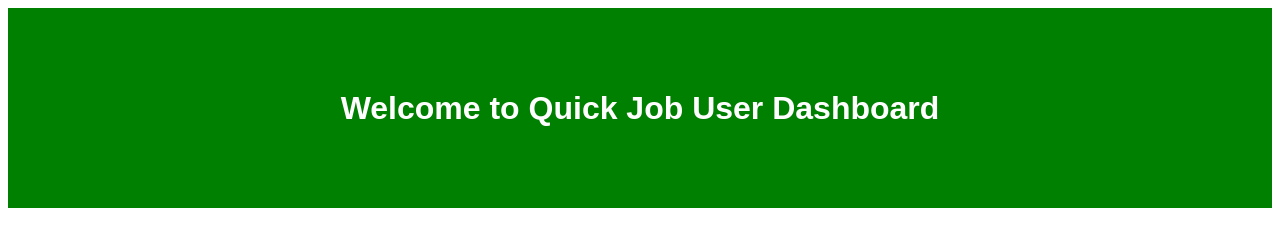
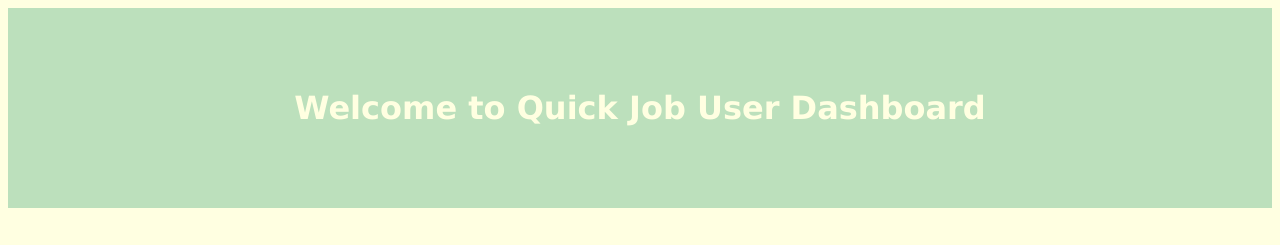
Before and after one commit to Alirezakargar27/QuickJobAlert-Hackathon-winner-project, a plain HTML site: page job_index.html in a window 1280 px wide. Shown: the top 245 px of the page. Drawn offline with Linux system fonts and the light colour scheme.

Commit message:
added html file for website generation

```diff
--- a/job_index.html
+++ b/job_index.html
@@ -22,11 +22,13 @@
         <style>
             body {
                 font-family: Arial, Helvetica, sans-serif;
+                background-color: rgb(255, 255, 225);
+                font-family: Verdana, Geneva, Tahoma, sans-serif;
             }
 
             header {
-                background-color: green;
-                color: white;
+                background-color: rgb(188, 224, 188);
+                color: rgb(255, 255, 225);
                 display: flex;
                 align-items: center;
                 justify-content: center;
@@ -79,7 +81,22 @@
         </header>
 
         <div class="container">
-            <div>                         <h1>Ali Kar</h1>                         <ul>                             <li>                         <div class="card">                             <img class="card-image" src='https://cdn.pixabay.com/photo/2017/10/17/10/05/job-2860035_1280.jpg' />                             <div class="card-body">                                 <h3>Head of Photovoltaic Development</h3>                                 <p>                                     <i class="fa fa-building"></i> Confidential <br>                                     <i class="fa fa-location-arrow"></i> France <br>                                    <a target="_blank" href="https://jooble.org/jdp/-7778099276599495505"> Details </a>                                 </p>                             </div>                         </div>                     </li>                         </ul>                     </div>
+            <div>
+                <h1>Ali Kar</h1>
+                <ul>
+                    <li>
+                        <div class="card"> <img class="card-image"
+                                src='https://cdn.pixabay.com/photo/2017/10/17/10/05/job-2860035_1280.jpg' />
+                            <div class="card-body">
+                                <h3>Head of Photovoltaic Development</h3>
+                                <p> <i class="fa fa-building"></i> Confidential <br> <i
+                                        class="fa fa-location-arrow"></i> France <br> <a target="_blank"
+                                        href="https://jooble.org/jdp/-7778099276599495505"> Details </a> </p>
+                            </div>
+                        </div>
+                    </li>
+                </ul>
+            </div>
         </div>
 
     </body>
--- a/style.css
+++ b/style.css
@@ -3,7 +3,7 @@
 }
 
 header {
-    background-color: green;
+    background-color: lightgreen;
     color: white;
     display: flex;
     align-items: center;
```
